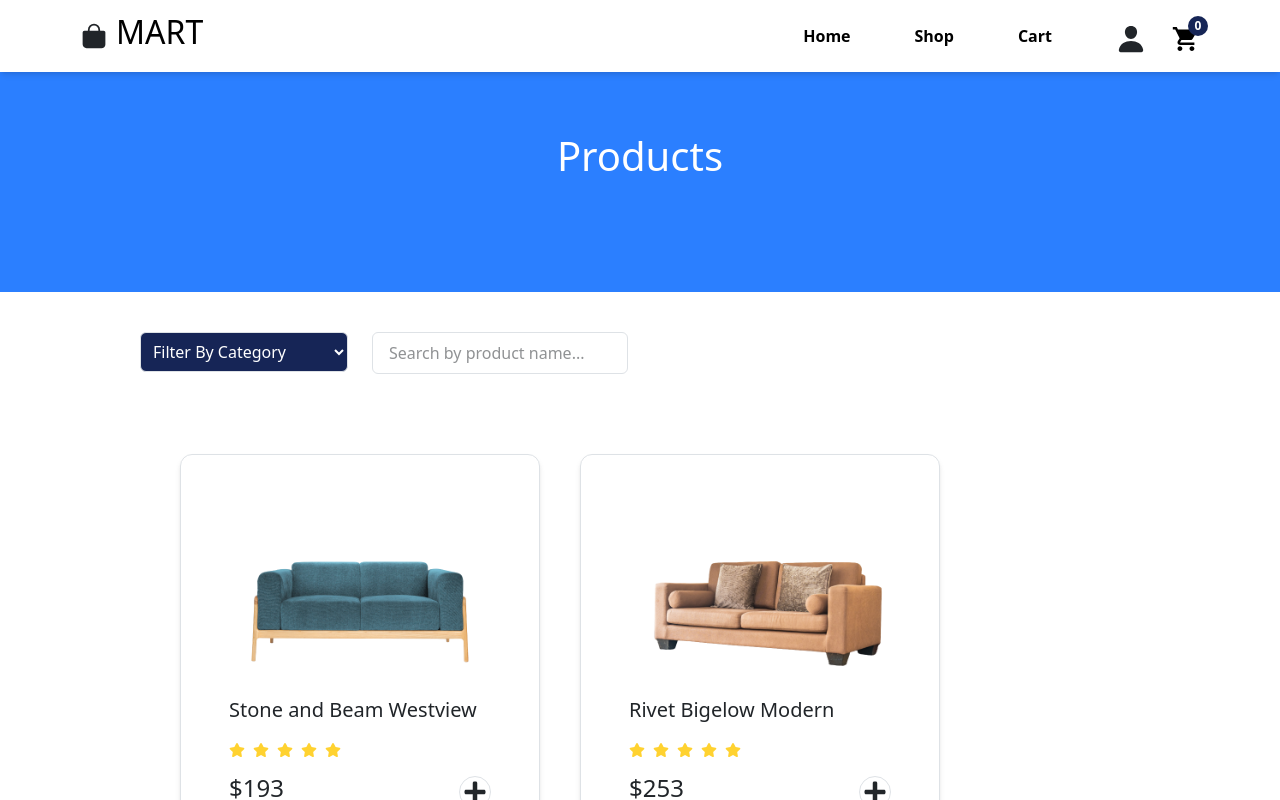
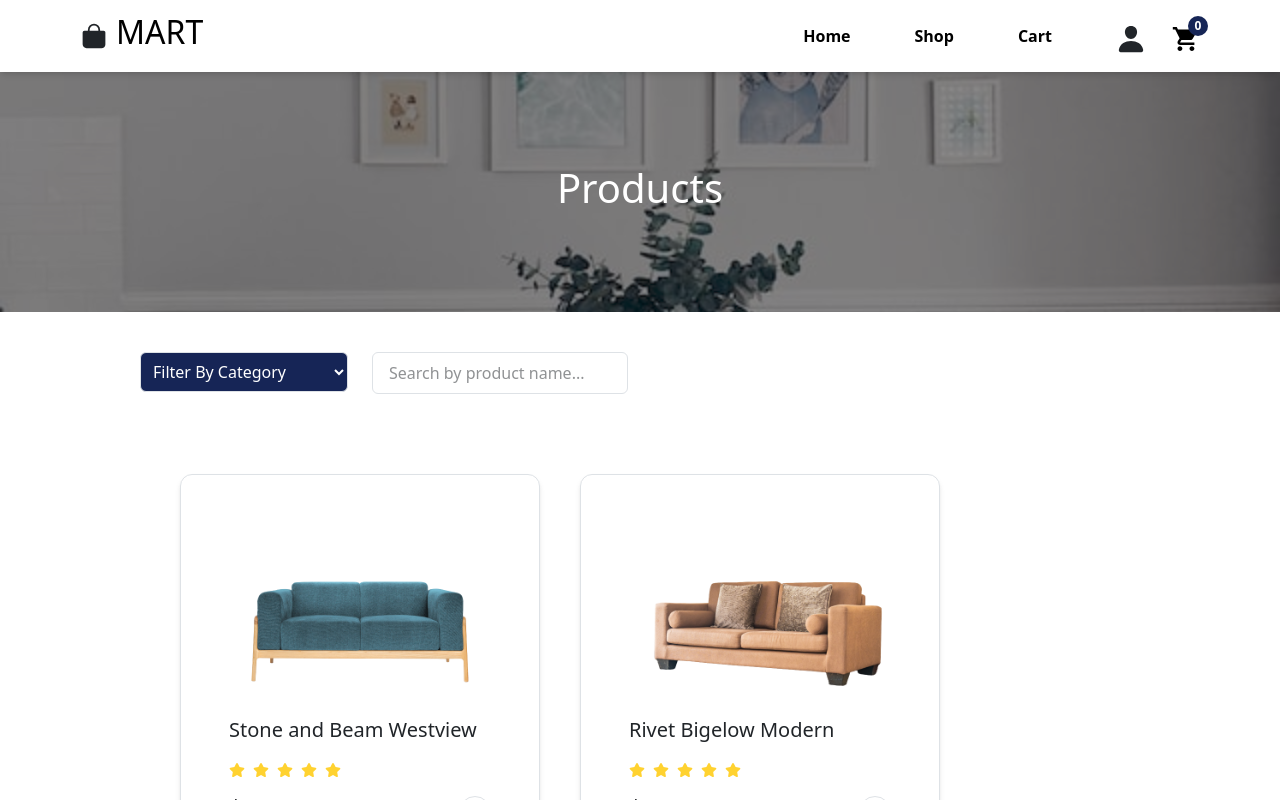
Before and after one commit to arun70933/Mark-e-com-React, a React (Vite) app: page /shopPage in a window 1280 px wide. Shown: the top 800 px of the page. Built offline with nearby package versions, Linux system fonts and the light colour scheme.

Commit message:
In shop page added background image for products and added some background style properties using style attribute

```diff
--- a/src/components/Shop.jsx
+++ b/src/components/Shop.jsx
@@ -1,7 +1,7 @@
 import React, { useState } from 'react';
 import { products } from '../../public/products';
 import Card from '../components/Card';
-
+import table from '../../public/Images/table.jpg'
 export default function Shop() {
   const [specificPro, setSpecificPro] = useState("");
   const [search, setSearch] = useState("");
@@ -22,9 +22,21 @@ export default function Shop() {
 
   return (
     <>
-      <div className='w-full h-55 bg-blue-500 text-white text-center pt-15'>
-        <h1 className='text-3xl font-bold'>Products</h1>
-      </div>
+      <div
+       className="w-full h-60 text-white text-center flex items-center justify-center bg-cover bg-center"
+       style={{ backgroundImage: `url(${table})`,
+        backgroundSize: "cover",
+  backgroundRepeat:" no-repeat",
+  backgroundPosition: "left",
+  justifyContent: "center",
+  backgroundColor: "rgba(22, 21, 21, 0.5)",
+  backgroundBlendMode: "darken"
+}}
+     >
+       <h1 className="text-3xl font-bold   px-4 py-2 rounded">
+         Products
+       </h1>
+     </div>
 
 
 
```
